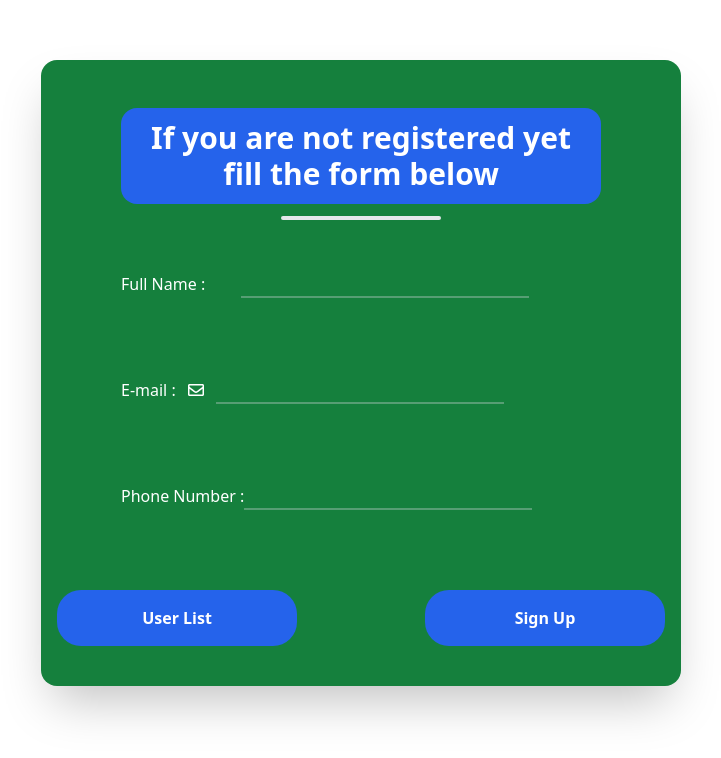
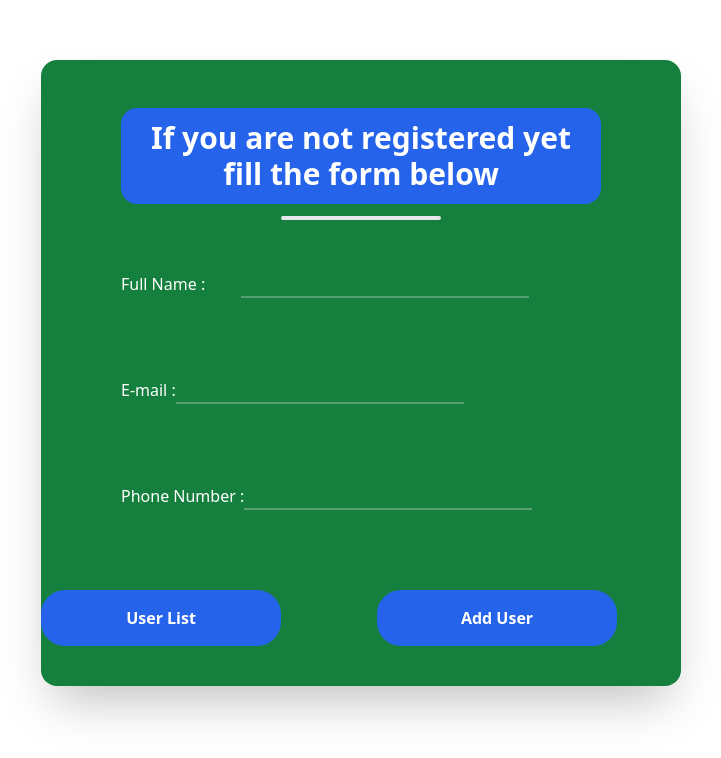
Before and after one commit to adonis47/crud-app, a React (Vite) app: page /components/SignUp in a window 1280 px wide. Shown: the part 148-906 px from the top of the page, without its empty margins (279-1000 px from the left). Built offline with nearby package versions, Linux system fonts and the light colour scheme.

Commit message:
introduce state

```diff
--- a/package.json
+++ b/package.json
@@ -12,7 +12,6 @@
   "dependencies": {
     "react": "^18.2.0",
     "react-dom": "^18.2.0",
-    "react-icons": "^5.1.0",
     "react-router-dom": "^6.23.0"
   },
   "devDependencies": {
--- a/src/App.jsx
+++ b/src/App.jsx
@@ -1,13 +1,23 @@
+import { useState } from "react";
 import {Route,Routes} from "react-router-dom"
-import SignUp from "./components/SignUp";
-import UserList from "./components/UserList";
+import SignUp from "./pages/SignUp";
+import UserList from "./pages/UserList";
 function App() {
+  /**const [name, setName] = useState("")
+const [email, setEmail] = useState("")
+const [number, setNumber] = useState("")
 
+const data = {
+  name:name,
+  email:email,
+  number:number
+}
+console.log(data)**/
   return (
     <>
-     <Routes>
-        <Route path="components/SignUp" element={<SignUp/>} />
-        <Route path="/" element={<UserList/>} />
+    <Routes>
+        <Route path="/components/SignUp" element={<SignUp/>} />
+        <Route path="/components/UserList" element={<UserList/>} />
       </Routes>
     </>
   );
--- a/src/components/SignUp.jsx
+++ /dev/null
@@ -1,48 +0,0 @@
-import {
-  FaRegEnvelope,
-} from "react-icons/fa";
-import {Link} from "react-router-dom"
-const SignUp = () => {
-  return (
-    <div className=" text-center w-1/2 mx-auto bg-green-700 rounded-2xl shadow-2xl h-1/2 my-52 pt-10">
-      <h1 className="text-white text-3xl font-bold my-2 rounded-2xl bg-blue-600 p-3 w-3/4 mx-auto">
-        If you are not registered yet fill the form below
-      </h1>
-      <div className="border-2 rounded-full bg-blue-600 w-40 mx-auto my-3"></div>
-      <form>
-        <div className=" text-white py-10 flex ml-20">
-          <div>Full Name :</div>
-          <input
-            type="Name"
-            className=" ml-9 border-b-2 border-gray-300/35 w-72 bg-green-700"
-          ></input>
-        </div>
-        <div className=" ml-20 text-white py-10 flex">
-          <div>E-mail :</div>
-          <FaRegEnvelope className="text-white mt-1 mx-3" />
-          <input
-            type="e-mail"
-            className=" border-b-2 w-72 border-gray-300/35 bg-green-700"
-          ></input>
-        </div>
-        <div className=" ml-20 text-white py-10 flex">
-          <div>Phone Number :</div>
-          <input
-            type="Phone number"
-            className=" border-b-2 w-72 bg-green-700 border-gray-300/35"
-          ></input>
-        </div>
-        <button className=" rounded-3xl bg-blue-600 text-white w-60 my-10 py-4 font-extrabold hover:bg-white hover:text-blue-600">
-        <Link className="text-white" to="/componets/UserList">
-        User List
-            </Link>
-        </button>
-        <button className="rounded-3xl bg-blue-600 text-white w-60 ml-32 py-4 font-extrabold  hover:bg-white hover:text-blue-600">
-          Sign Up
-        </button>
-      </form>
-    </div>
-  );
-};
-
-export default SignUp;
--- /dev/null
+++ b/src/pages/SignUp.jsx
@@ -0,0 +1,63 @@
+import { useState } from "react";
+import {Link} from "react-router-dom"
+const SignUp = () => {
+  const [name, setName] = useState("")
+  const [email, setEmail] = useState("")
+  const [number, setNumber] = useState("")
+  function handlesubmit(e) {
+    e.preventDefault();
+
+  const data = {
+    name:name,
+    email:email,
+    number:number
+  }
+  console.log(data)
+ // setName(name);
+  }
+  return (
+    <div className="  text-center w-1/2 mx-auto bg-green-700 rounded-2xl shadow-2xl h-1/2 my-52 pt-10">
+      <h1 className="text-white text-3xl font-bold my-2 rounded-2xl bg-blue-600 p-3 w-3/4 mx-auto">
+        If you are not registered yet fill the form below
+      </h1>
+      <div className="border-2 rounded-full bg-blue-600 w-40 mx-auto my-3"></div>
+      <form onSubmit={handlesubmit}>
+        <div className=" text-white py-10 flex ml-20">
+          <div>Full Name :</div>
+          <input
+            className=" ml-9 border-b-2 border-gray-300/35 w-72 bg-green-700"
+            type="name"
+            onChange={(e) => setName(e.target.value)}
+            value={name}/>
+        </div>
+        <div className=" ml-20 text-white py-10 flex">
+          <div>E-mail :</div>
+          <input
+            className=" border-b-2 w-72 border-gray-300/35 bg-green-700"
+            type="e-mail"
+            onChange={(e) => setEmail(e.target.value)}
+            value={email}/>
+        </div>
+        <div className=" ml-20 text-white py-10 flex">
+          <div>Phone Number :</div>
+          <input
+            className=" border-b-2 w-72 bg-green-700 border-gray-300/35"
+            type="number"
+            onChange={(e) => setNumber(e.target.value)}
+            value={number} />
+        </div>
+        <div className="flex items-center">
+          <button className=" rounded-3xl bg-blue-600 text-white w-60 my-10 py-4 font-extrabold hover:bg-white hover:text-blue-600" type="submit">
+        <Link className="text-white hover:text-blue-600" to="/components/UserList">
+        User List
+            </Link>
+        </button>
+        <button className="rounded-3xl h-14 bg-blue-600 text-white w-60 ml-24 py-4 font-extrabold  hover:bg-white hover:text-blue-600">
+          Add User
+        </button></div>
+      </form>
+    </div>
+  );
+};
+
+export default SignUp;
--- a/src/components/UserList.jsx
+++ b/src/pages/UserList.jsx
@@ -1,5 +1,5 @@
-import Header from './Header'
-import Footer from './Footer'
+import Header from '../components/Header'
+import Footer from '../components/Footer'
 import {Link} from "react-router-dom"
 import { useState } from 'react'
 
@@ -32,8 +32,8 @@ const UserList = () => {
     <div><Header />
     <div className="flex-row text-center">
       <button className="border-4 bg-blue-500 rounded-lg text-white mt-7 border-blue-500">
-      <Link className="text-white" to="components/SignUp">
-              sign up
+      <Link className="text-white" to="/components/SignUp">
+              Add User
             </Link>
           </button>
     {userlist.map((user)=>(
@@ -41,6 +41,7 @@ const UserList = () => {
     <div>{user.name}</div>
     <div>{user.email}</div>
     <div>{user.number}</div>
+    <div>{user.id}</div>
     <hr className="border border-solid divide-white  " />
       </div>
     ))}
```
Also changed, not shown: 1 other file (tests, documents, lock files or other folders).
